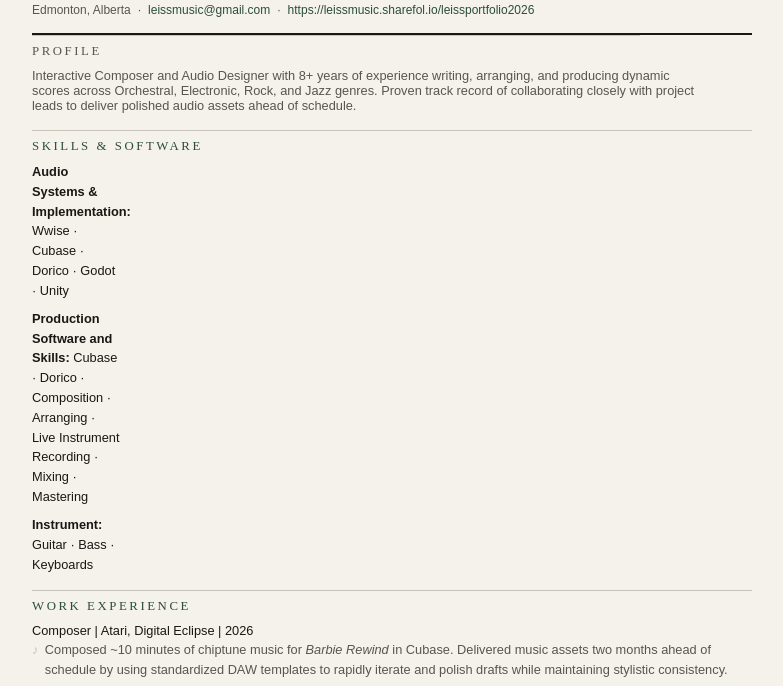
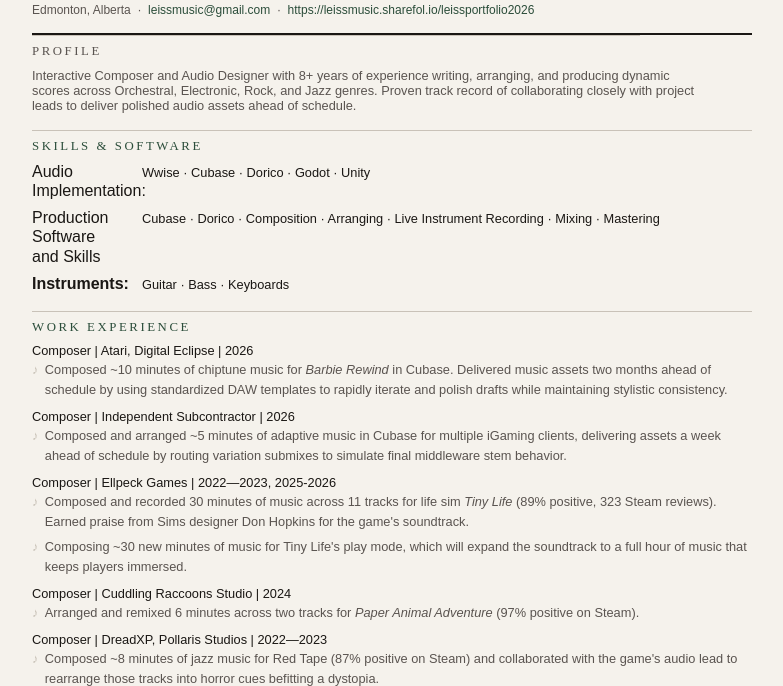
Before and after one commit to leissmusic/resume2026, a plain HTML site: page index.html in a window 1280 px wide. Shown: the part 134-820 px from the top of the page, without its empty margins (248-1031 px from the left). Drawn offline with Linux system fonts and the light colour scheme; a web font is replaced by a local one.

Commit message:
Update index.html

```diff
--- a/index.html
+++ b/index.html
@@ -291,13 +291,16 @@
       <p class="section-label">Skills &amp; Software</p>
       <div class="skills-grid">
         <div class="skill-row">
-          <span class="skill-items"><b>Audio Systems & Implementation:</b> Wwise &middot; Cubase &middot; Dorico &middot; Godot &middot; Unity</span>
+          <span class="skill-title">Audio Implementation:</span>
+          <span class="skill-items">Wwise &middot; Cubase &middot; Dorico &middot; Godot &middot; Unity</span>
         </div>
         <div class="skill-row">
-          <span class="skill-items"><b>Production Software and Skills:</b> Cubase &middot; Dorico &middot; Composition &middot; Arranging &middot; Live Instrument Recording &middot; Mixing &middot; Mastering</span>
+           <span class="skill-title">Production Software and Skills</span>
+          <span class="skill-items">Cubase &middot; Dorico &middot; Composition &middot; Arranging &middot; Live Instrument Recording &middot; Mixing &middot; Mastering</span>
         </div>
         <div class="skill-row">
-          <span class="skill-items"><b>Instrument:</b> Guitar &middot; Bass &middot; Keyboards</span>
+           <span class="skill-title"><b>Instruments:</b></span>
+          <span class="skill-items">Guitar &middot; Bass &middot; Keyboards</span>
         </div>
       </div>
     </section>
```
